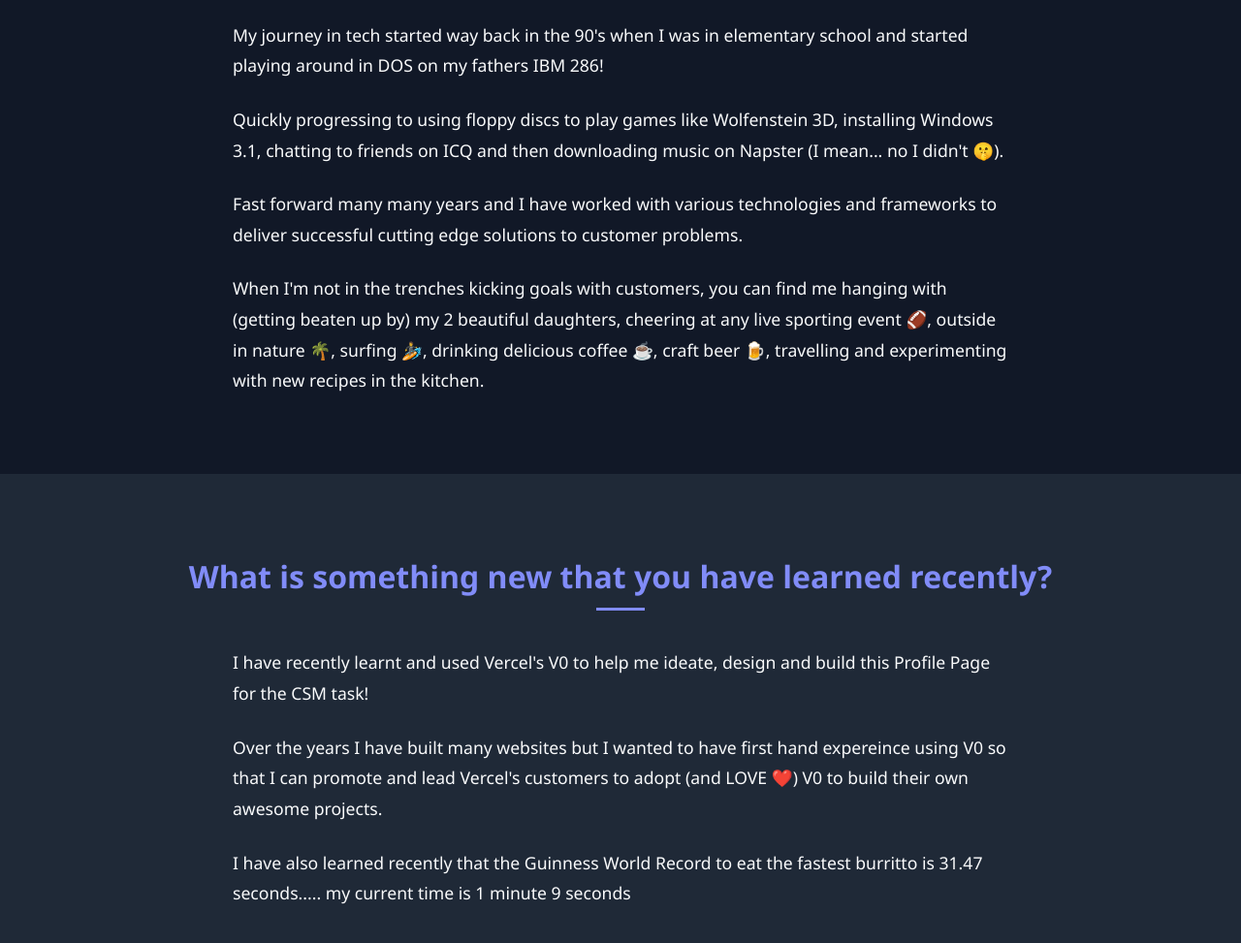
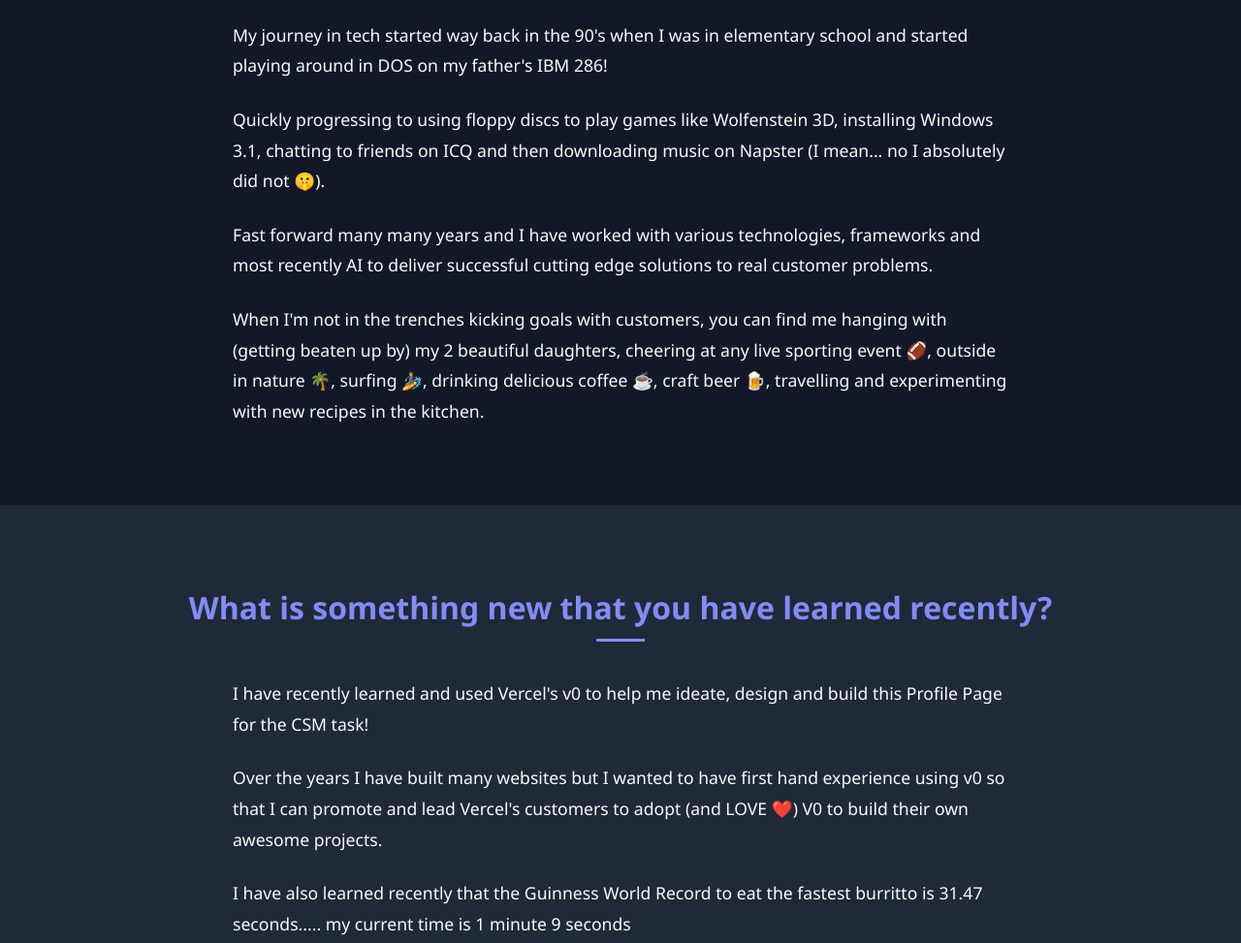
Before and after one commit to ryanleis/v0-one-page-profile, a website: page index.html in a window 1280 px wide. Shown: the part 1175-2148 px from the top of the page at 97% size. Drawn offline with Linux system fonts and the light colour scheme.

Commit message:
Updated text in index.html

```diff
--- a/index.html
+++ b/index.html
@@ -618,9 +618,9 @@
             <div class="about-content">
                 <div class="about-text">
                     <p>Hello! I'm Ryan, a passionate technology professional with almost 20 years experience for driving Customer Success, value realisation and adoption of cutting edge technologies and strategy.</p>
-                    <p>My journey in tech started way back in the 90's when I was in elementary school and started playing around in DOS on my fathers IBM 286! </p>
-                    <p>Quickly progressing to using floppy discs to play games like Wolfenstein 3D, installing Windows 3.1, chatting to friends on ICQ and then downloading music on Napster (I mean... no I didn't 🤫).</p>
-                    <p>Fast forward many many years and I have worked with various technologies and frameworks to deliver successful cutting edge solutions to customer problems.</p>
+                    <p>My journey in tech started way back in the 90's when I was in elementary school and started playing around in DOS on my father's IBM 286! </p>
+                    <p>Quickly progressing to using floppy discs to play games like Wolfenstein 3D, installing Windows 3.1, chatting to friends on ICQ and then downloading music on Napster (I mean... no I absolutely did not 🤫).</p>
+                    <p>Fast forward many many years and I have worked with various technologies, frameworks and most recently AI to deliver successful cutting edge solutions to real customer problems.</p>
                     <p>When I'm not in the trenches kicking goals with customers, you can find me hanging with (getting beaten up by) my 2 beautiful daughters, cheering at any live sporting event 🏈, outside in nature 🌴, surfing 🏄, drinking delicious coffee ☕️, craft beer 🍺, travelling and experimenting with new recipes in the kitchen.</p>
                 </div>
             </div>
@@ -635,8 +635,8 @@
             </div>
             <div class="about-content">
                 <div class="about-text">
-                    <p>I have recently learnt and used Vercel's V0 to help me ideate, design and build this Profile Page for the CSM task! </p>
-                    <p>Over the years I have built many websites but I wanted to have first hand expereince using V0 so that I can promote and lead Vercel's customers to adopt (and LOVE ❤️) V0 to build their own awesome projects.</p>
+                    <p>I have recently learned and used Vercel's v0 to help me ideate, design and build this Profile Page for the CSM task! </p>
+                    <p>Over the years I have built many websites but I wanted to have first hand experience using v0 so that I can promote and lead Vercel's customers to adopt (and LOVE ❤️) V0 to build their own awesome projects.</p>
                     <p>I have also learned recently that the Guinness World Record to eat the fastest burritto is 31.47 seconds..... my current time is 1 minute 9 seconds</p>
                 </div>
             </div>
@@ -702,7 +702,7 @@
                         <h3>Snr Customer Success Manager</h3>
                         <p class="date">July 2024 - Present</p>
                         <p><strong>GitHub</strong></p>
-                        <p>Manage and develop a portfolio of GitHubs strategic customers across multiple industries, Inc FSI, Retail, Gov, Tech, Transport, Insurance.</p>
+                        <p>Manage and develop a portfolio of GitHub's strategic customers across multiple industries, Inc FSI, Retail, Gov, Tech, Transport, Insurance.</p>
                         <p>Total BoB ARR of US$20M</p>
                     </div>
                 </div>
```
